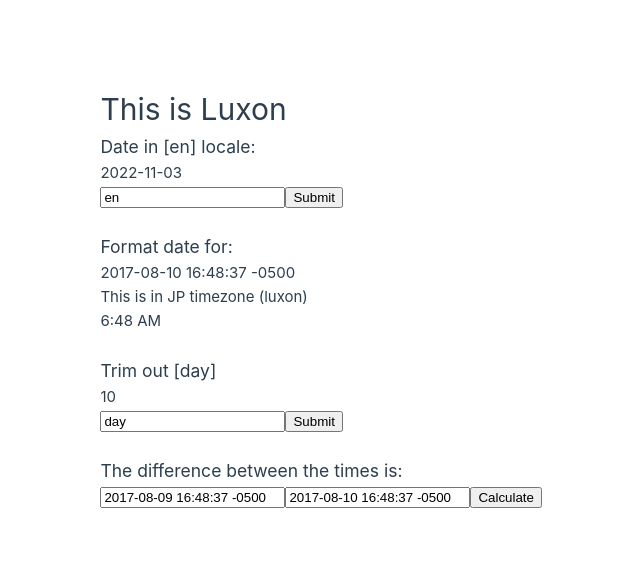
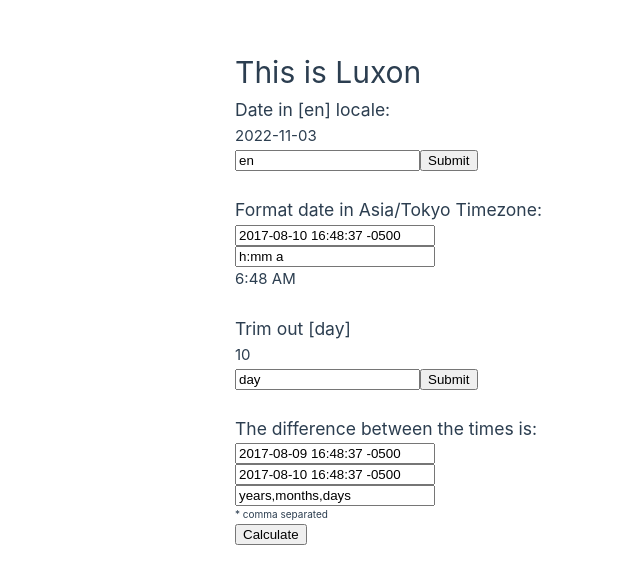
Before and after one commit to leewes/luxon, a Vue app: page / in a window 1280 px wide. Shown: the part 103-686 px from the top of the page, without its empty margins (98-738 px from the left). Built offline with nearby package versions, Linux system fonts and the light colour scheme.

Commit message:
refactor: add styling

```diff
--- a/src/App.vue
+++ b/src/App.vue
@@ -12,6 +12,9 @@
 const locale = ref(document.documentElement.lang);
 const time = ref(getTime());
 const trim = ref("day");
+const date = ref("2017-08-10 16:48:37 -0500");
+const format = ref("h:mm a");
+const measurements = ref('years,months,days')
 const trimFunction = ref(dayTrimmed);
 const difference = ref({});
 const times = ref({
@@ -35,7 +38,7 @@
 }
 
 function getDifference() {
-  difference.value = getDateDiff(times.value.date1, times.value.date2, ["months", "day", "seconds"])
+  difference.value = getDateDiff(times.value.date1, times.value.date2, measurements.value.split(','));
 }
 </script>
 
@@ -51,11 +54,11 @@
       <button @click="getNewTime()">Submit</button>
     </div>
     <br />
-    <div>
-      <h3>Format date for:</h3>
-      <p>2017-08-10 16:48:37 -0500</p>
-      This is in JP timezone (luxon)
-      <div>{{ formatDate("2017-08-10 16:48:37 -0500", "h:mm a") }}</div>
+    <div class="wrapper">
+      <h3>Format date in Asia/Tokyo Timezone:</h3>
+      <input v-model="date">
+      <input v-model="format">
+      <div>{{ formatDate(date, format) }}</div>
     </div>
     <br />
     <div>
@@ -70,11 +73,27 @@
       <div v-for="(measurement, value) in difference">
         <div>{{`${measurement} ${value}`}}</div>
       </div>
-      <input v-model="times.date1" />
-      <input v-model="times.date2" />
+      <div class="wrapper">
+        <input v-model="times.date1" />
+        <input v-model="times.date2" />
+        <input v-model="measurements"> <span>* comma separated</span>
+      </div>
       <button @click="getDifference()">Calculate</button>
     </div>
   </div>
 </template>
 
-<style scoped></style>
+<style scoped>
+span {
+  font-size: 10px;
+}
+
+.wrapper {
+  display: flex;
+  flex-direction: column;
+}
+
+.wrapper > input {
+  width: 15em;
+}
+</style>
```
